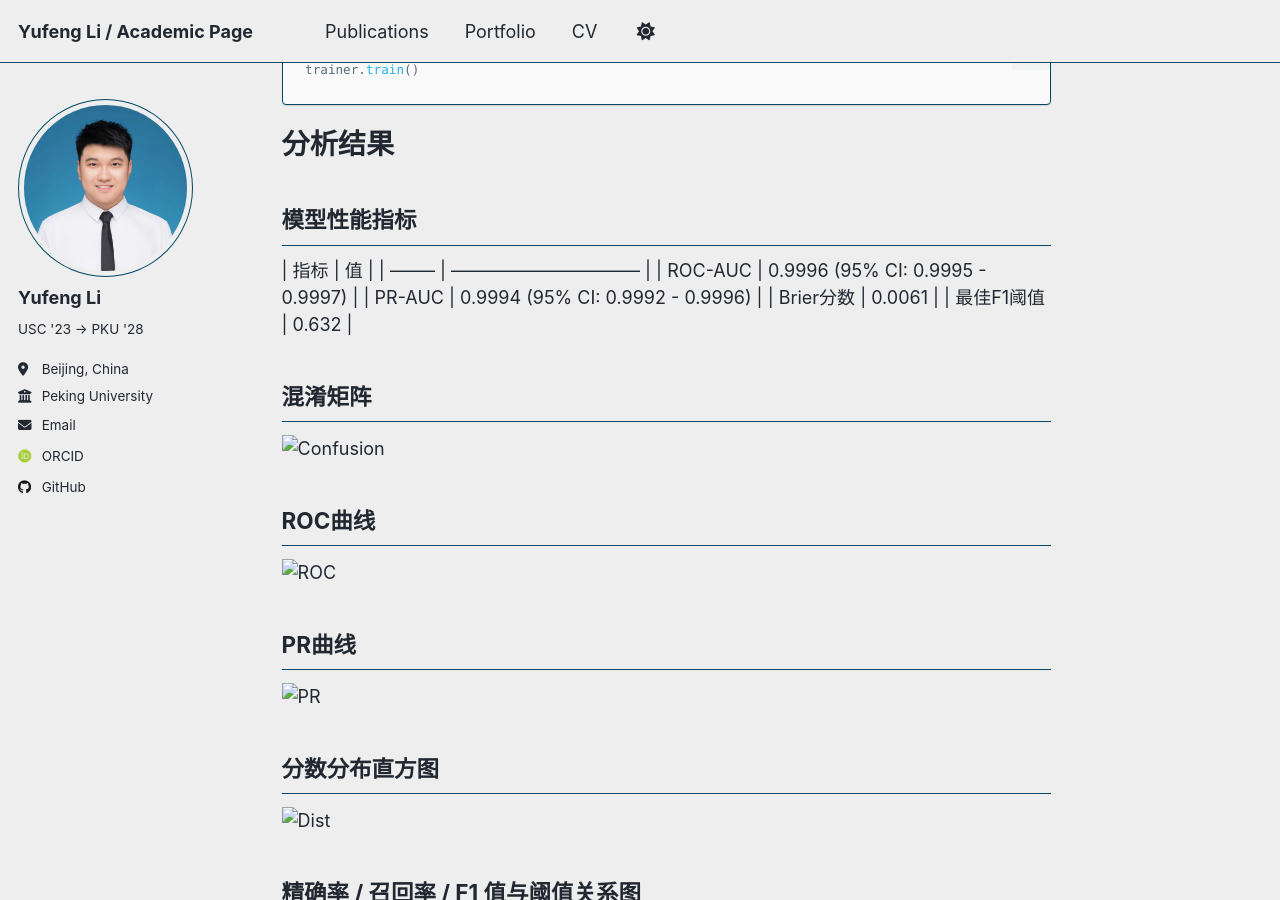
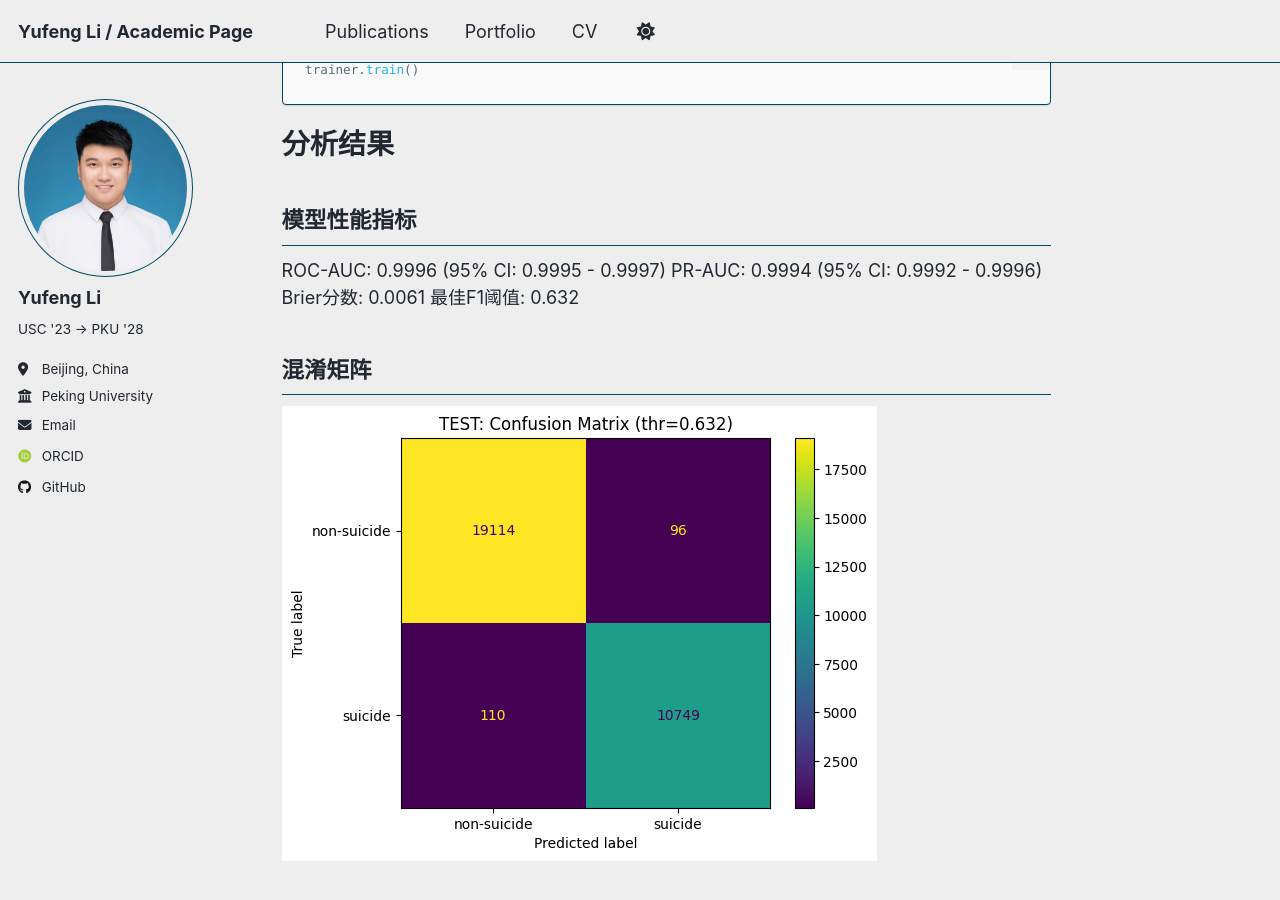
Before and after one commit to yfli0324/yfli0324.github.io, a Jekyll site: the page built from _portfolio/portfolio-1.md, in a window 1280 px wide and 900 px high, scrolled down 3085 px. Built offline with Jekyll 4.4.1, drawn with Linux system fonts in a browser that asks for light colours; some web fonts are replaced; a script that is not in the unit is left out.

Commit message:
Update portfolio-1.md

````diff
--- a/_portfolio/portfolio-1.md
+++ b/_portfolio/portfolio-1.md
@@ -135,24 +135,22 @@ trainer.train()
 ```
 # 分析结果
 ## 模型性能指标
-| 指标      | 值                               |
-| -------- | -------------------------------- |
-| ROC-AUC  | 0.9996 (95% CI: 0.9995 - 0.9997) |
-| PR-AUC   | 0.9994 (95% CI: 0.9992 - 0.9996) |
-| Brier分数 | 0.0061                           |
-| 最佳F1阈值 | 0.632                            |
+ROC-AUC: 0.9996 (95% CI: 0.9995 - 0.9997)
+PR-AUC: 0.9994 (95% CI: 0.9992 - 0.9996)
+Brier分数: 0.0061
+最佳F1阈值: 0.632
 ## 混淆矩阵
-![Confusion](images/confusion.png)
+![Confusion](/images/confusion.png)
 ## ROC曲线
-![ROC](images/ROC.png)
+![ROC](/images/ROC.png)
 ## PR曲线
-![PR](images/PR.png)
+![PR](/images/PR.png)
 ## 分数分布直方图
-![Dist](images/Score_dist.png)
+![Dist](/images/Score_dist.png)
 ## 精确率 / 召回率 / F1 值与阈值关系图
-![Threshold](images/threshold.png)
+![Threshold](/images/threshold.png)
 ## 校准曲线
-![Calibration](images/calibration.png)
+![Calibration](/images/calibration.png)
 # 结论
 本项目成功实现了一个高精度的自杀倾向检测系统。通过使用 DistilRoBERTa 模型和 SimHash 近似重复检测技术，我们获得了优秀的模型性能。模型在测试集上的 ROC-AUC 为 0.9996，PR-AUC 为 0.9994，表明模型具有出色的分类能力。
 我们还通过阈值选择优化了模型的性能，最终选择了在验证集上获得最佳 F1 值的阈值 0.712。在这个阈值下，模型在测试集上的精确率为 0.9943，召回率为 0.9950，F1 值为 0.9946，达到了非常高的水平。
````
